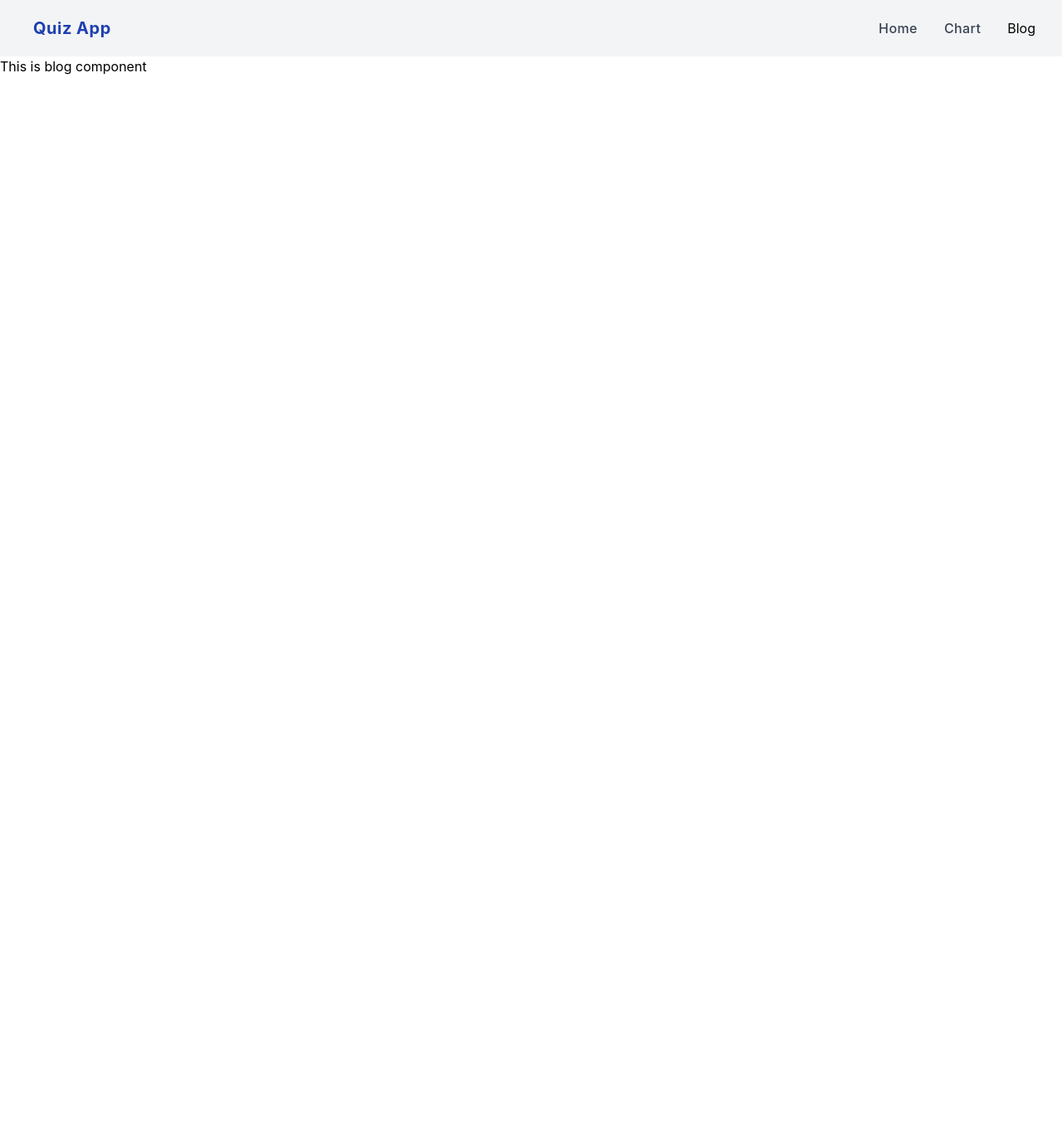
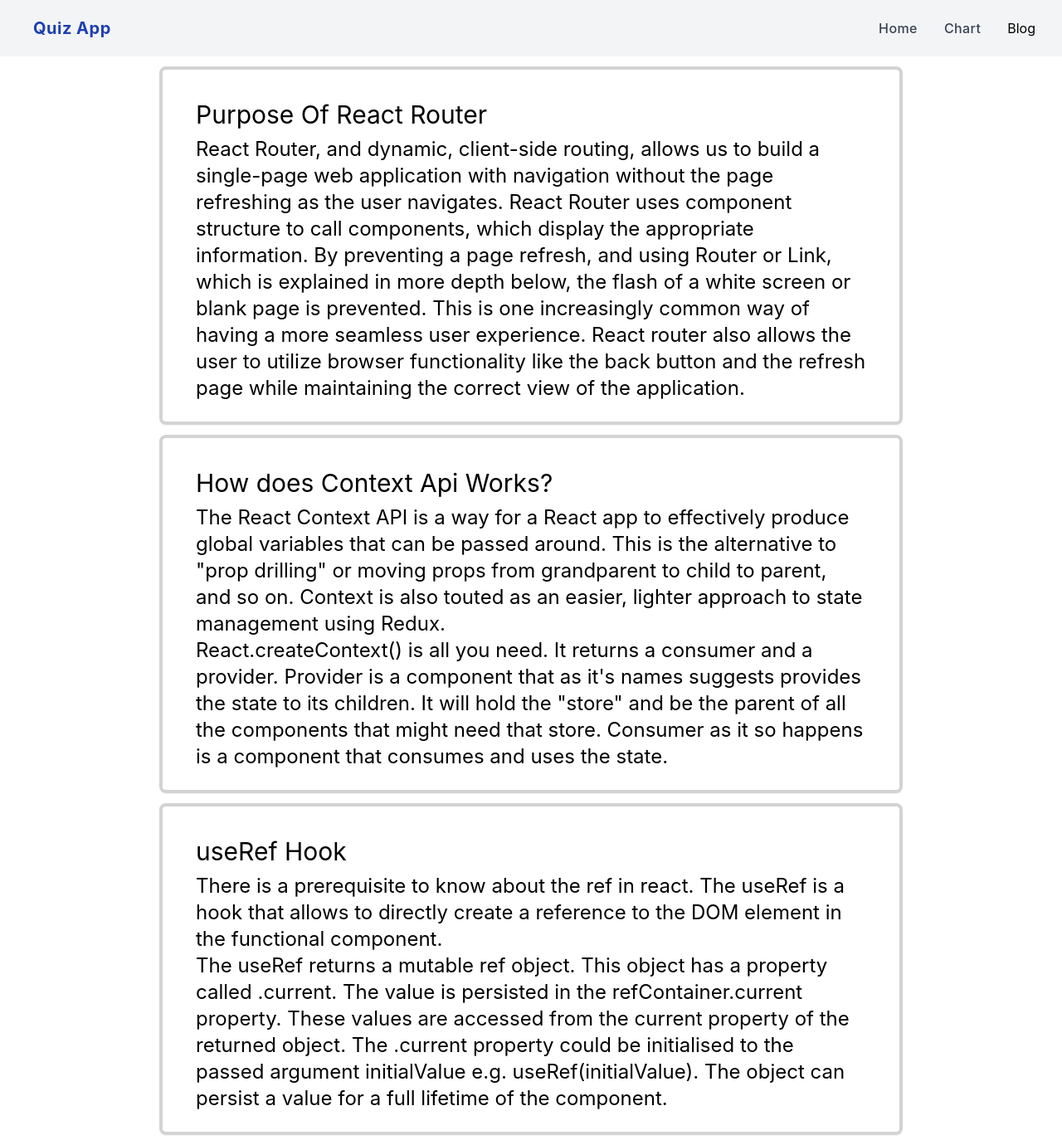
Before and after one commit to anisa6121/quizapp, a React (Create React App) app: page /blog in a window 1280 px wide. Shown: the whole page at 83% size. Before the commit the page ends 800 px from the top, so only its background shows below. Built offline with nearby package versions, Linux system fonts and the light colour scheme.

Commit message:
blog-section-add

```diff
--- a/src/components/Answerquiz/Answerquiz.css
+++ b/src/components/Answerquiz/Answerquiz.css
@@ -1,4 +1,4 @@
-.container{
+.containere{
     width: auto;
     max-width: 80%;
     background-color: white;
--- a/src/components/Answerquiz/Answerquiz.js
+++ b/src/components/Answerquiz/Answerquiz.js
@@ -1,20 +1,27 @@
-import React, { useState } from 'react';
+import React from 'react';
 import { toast } from 'react-toastify';
 import "./Answerquiz.css";
 
 const Answerquiz = ({ data }) => {
 	// console.log(data)
 
+
 	const { options, correctAnswer, question } = data;
 
 	const Answer = (Iscorrect) => {
 
 		if (Iscorrect === correctAnswer) {
+
 			toast.success("your answer is correct", {
 				autoClose: 500,
 			});
-		} else {
+
+		}
+
+		else {
 			toast.error("your answer is wrong", { autoClose: 500 });
+
+
 		}
 
 }
@@ -22,7 +29,7 @@ const Answerquiz = ({ data }) => {
 
 	return (
 		<div>
-			<div className="container">
+			<div className="containere">
 				<div className="flex justify-evenly flex-wrap">
 					<div>
 						<h1 className="text-2xl">
@@ -38,11 +45,15 @@ const Answerquiz = ({ data }) => {
 					</div>
 				</div>
 
-   <div className="btn-grid">
-  {options.map((option) => (<button className="btn" onClick={()=>Answer(option)} >
-    {option}
-   </button>
-))}
+			<div className="btn-grid">
+					{options.map((option) => (
+						<button
+							className="btn"
+							onClick={() => Answer(option)}
+						>
+							{option}
+						</button>
+					))}
 				</div>
 			</div>
 		</div>
--- /dev/null
+++ b/src/components/Blog/Blog.css
@@ -0,0 +1,4 @@
+.container{
+    border: 4px solid lightgray;
+    margin: 12px auto;
+}
--- a/src/components/Blog/Blog.js
+++ b/src/components/Blog/Blog.js
@@ -1,11 +1,92 @@
 import React from 'react';
+import "./Blog.css";
+const Blog = () => {
+  return (
+		<div className="dark:bg-gray-800 dark:text-gray-100">
+			<div className="container max-w-4xl px-10 py-6 mx-auto rounded-lg shadow-sm dark:bg-gray-900">
+				<div className="mt-3">
+					<h1 className="text-3xl">
+						Purpose Of React Router
+					</h1>
+					<p className="mt-2 text-2xl ">
+						React Router, and dynamic, client-side
+						routing, allows us to build a
+						single-page web application with
+						navigation without the page refreshing
+						as the user navigates. React Router
+						uses component structure to call
+						components, which display the
+						appropriate information. By preventing
+						a page refresh, and using Router or
+						Link, which is explained in more depth
+						below, the flash of a white screen or
+						blank page is prevented. This is one
+						increasingly common way of having a
+						more seamless user experience. React
+						router also allows the user to utilize
+						browser functionality like the back
+						button and the refresh page while
+						maintaining the correct view of the
+						application.
+					</p>
+				</div>
+			</div>
 
-const Blog = () => {
-    return (
-        <div>
-          <h1>This is blog component</h1>
-        </div>
-    );
+			<div className="container max-w-4xl px-10 py-6 mx-auto rounded-lg shadow-sm dark:bg-gray-900">
+				<div className="mt-3">
+					<h1 className="text-3xl">
+						How does Context Api Works?
+					</h1>
+					<p className="mt-2 text-2xl">
+						The React Context API is a way for a
+						React app to effectively produce
+						global variables that can be passed
+						around. This is the alternative to
+						"prop drilling" or moving props from
+						grandparent to child to parent, and so
+						on. Context is also touted as an
+						easier, lighter approach to state
+						management using Redux. <br />
+						React.createContext() is all you need.
+						It returns a consumer and a provider.
+						Provider is a component that as it's
+						names suggests provides the state to
+						its children. It will hold the "store"
+						and be the parent of all the
+						components that might need that store.
+						Consumer as it so happens is a
+						component that consumes and uses the
+						state.
+					</p>
+				</div>
+			</div>
+
+			<div className="container max-w-4xl px-10 py-6 mx-auto rounded-lg shadow-sm dark:bg-gray-900">
+				<div className="mt-3">
+					<h1 className="text-3xl">useRef Hook</h1>
+					<p className="mt-2 text-2xl">
+						There is a prerequisite to know about
+						the ref in react. The useRef is a hook
+						that allows to directly create a
+						reference to the DOM element in the
+						functional component. <br />
+						The useRef returns a mutable ref
+						object. This object has a property
+						called .current. The value is
+						persisted in the refContainer.current
+						property. These values are accessed
+						from the current property of the
+						returned object. The .current property
+						could be initialised to the passed
+						argument initialValue e.g.
+						useRef(initialValue). The object can
+						persist a value for a full lifetime of
+						the component.
+					</p>
+				</div>
+			</div>
+		</div>
+  );
 };
 
 export default Blog;
--- a/src/components/Herosection/Herosection.js
+++ b/src/components/Herosection/Herosection.js
@@ -1,4 +1,5 @@
 import React from 'react';
+import { Link } from 'react-router-dom';
 
 const Herosection = () => {
 	return (
@@ -21,8 +22,12 @@ const Herosection = () => {
 							will increase your skills and
 							knowledge.
 						</p>
+
 					</div>
 					<hr className="mb-6 border-gray-300" />
+<Link to='/home'>
+<button className='bg-blue-500 px-10 py-4 text-white  rounded-lg text-2xl'>Get Start</button>
+</Link>
 				</div>
 
 				<div className="px-5 pt-6 pb-5 text-center border border-gray-300 rounded lg:w-3/5">
--- a/src/components/Quizdetails/Quizdetails.js
+++ b/src/components/Quizdetails/Quizdetails.js
@@ -1,6 +1,7 @@
 import React from 'react';
 import { useLoaderData } from 'react-router-dom';
 import Answerquiz from '../Answerquiz/Answerquiz';
+
 import "./Quizdetails.css";
 const Quizdetails = () => {
 
@@ -19,7 +20,7 @@ const Quizdetails = () => {
 					Quiz of {loadData.data.name}
 				</h2>
 				<p>Total Question: {loadData.data.total}</p>
-				<h1>Score:</h1>
+
 			</div>
 
 			{getData.map((data) => (
```
Also changed, not shown: src/App.js (+5 -4 lines).
